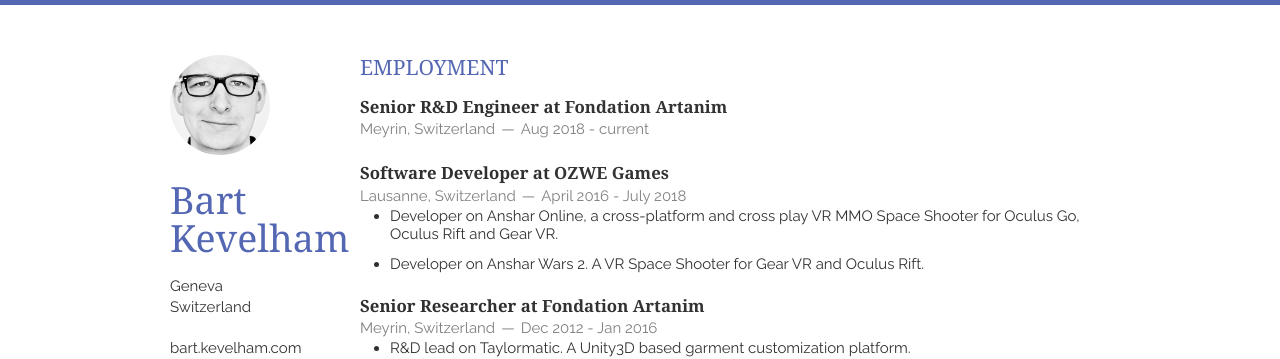
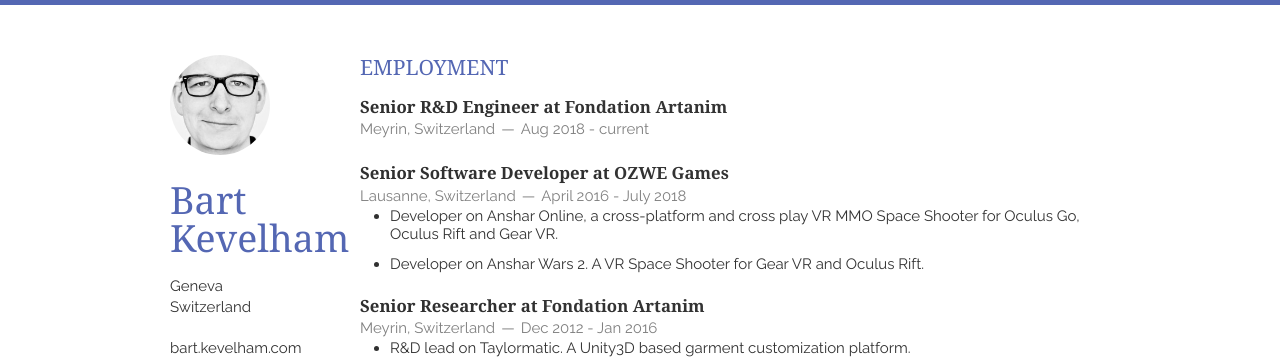
Before and after one commit to bkevelham/bkevelham.github.io, a Jekyll site: the page built from index.html, in a window 1280 px wide and 900 px high. Shown: the top 359 px of the window. Built offline with Jekyll 4.4.1, drawn with Linux system fonts in a browser that asks for light colours; nearby versions of some CDN libraries; Markdown is read by kramdown in place of the engine named in the settings; the list of posts is cut into pages by our own code.

Commit message:
Update work history

```diff
--- a/_includes/employment.html
+++ b/_includes/employment.html
@@ -8,7 +8,7 @@
     </article>
     <article>
         <header>
-            <h1>Software Developer at <a href="http://www.ozwe.com">OZWE Games</a></h1>
+            <h1>Senior Software Developer at <a href="http://www.ozwe.com">OZWE Games</a></h1>
             <span><address><a href="https://www.google.ch/maps/place/Ozwe+S%C3%A0rl/@46.5229937,6.6251268,777m/data=!3m2!1e3!4b1!4m5!3m4!1s0x478c31d45118de6d:0x97cb6b4d6194d710!8m2!3d46.52299!4d6.6273155?hl=en">Lausanne, Switzerland</a></address><time>April 2016 - July 2018</time></span>
         </header>
         <ul  class="disc">
```
